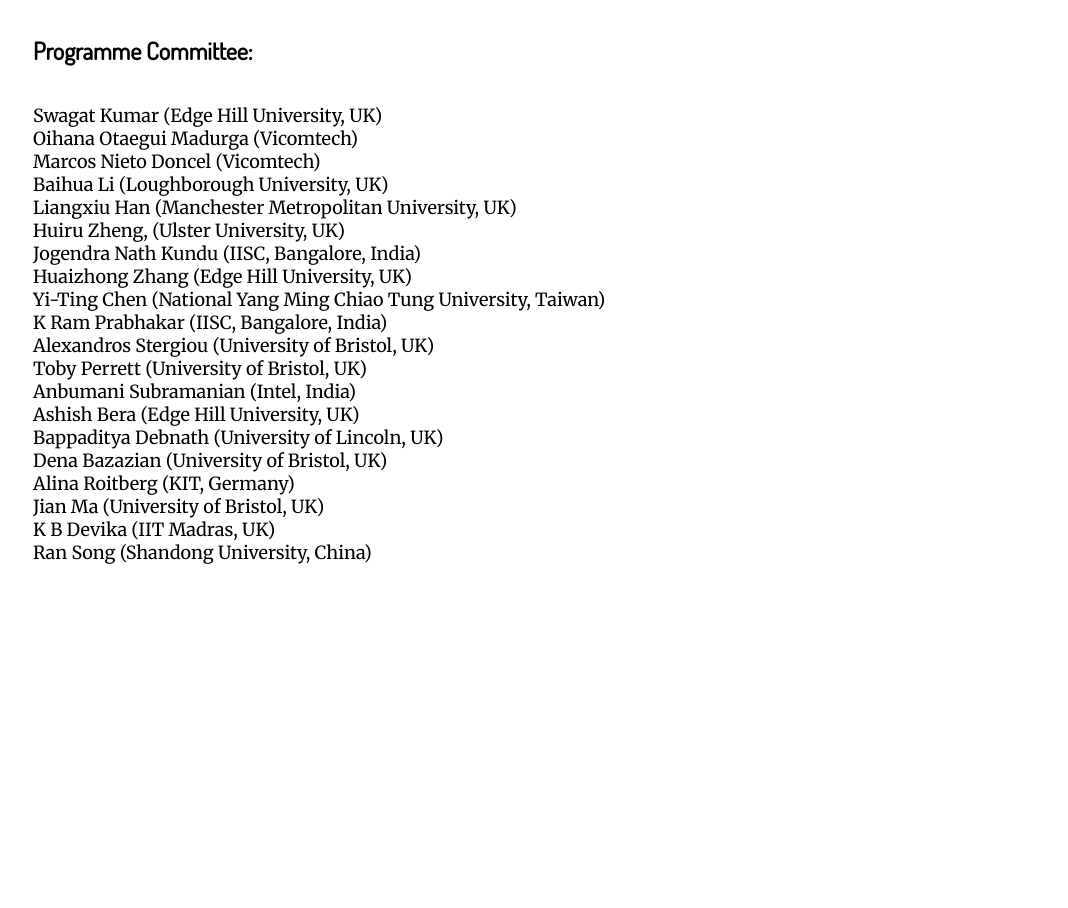
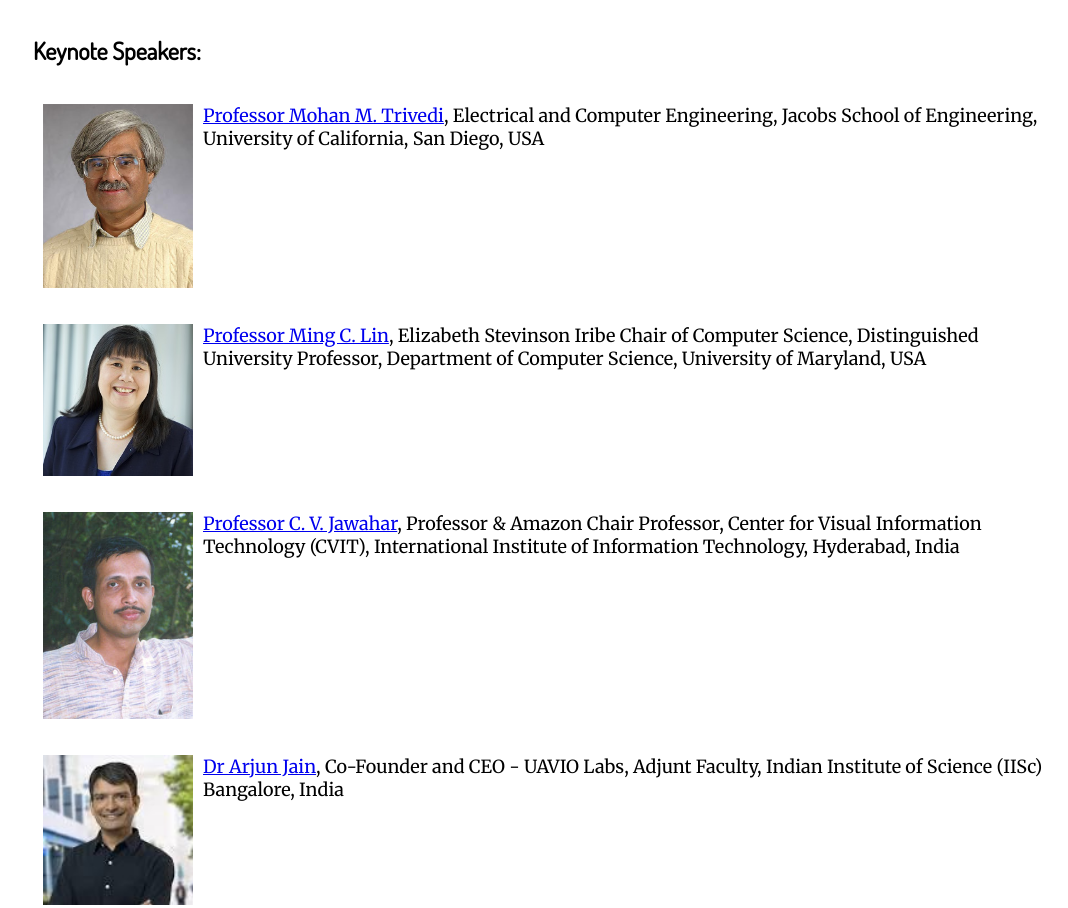
Before and after one commit to ArdhenduBehera/HPIV, a plain HTML site: page people.html in a window 1280 px wide. Shown: the part 1500-2408 px from the top of the page, without its empty margins (95-1163 px from the left). Before the commit the page ends 2082 px from the top, so only its background shows below. Drawn offline with Linux system fonts and the light colour scheme.

Commit message:
Update people.html

```diff
--- a/people.html
+++ b/people.html
@@ -81,6 +81,36 @@
          -->
         </div>
      </section>
+     <section>
+        <h2 id="committeeheader">Keynote Speakers:</h2>
+        <div class="committeeHolder">
+                <p><a href="http://cvrr.ucsd.edu/members/index.html"> <img alt="Image of Mohan Trivedi" src="img/Mohan.jpg" width="150" align="left" hspace="10"></a>
+                    <a href="http://cvrr.ucsd.edu/members/index.html">Professor Mohan M. Trivedi</a>, Electrical and Computer Engineering,
+                    Jacobs School of Engineering, University of California, San Diego, USA</p>
+
+                <p><a href="http://www.cs.umd.edu/~lin/"><img alt="Image of Ming C Lin" src="img/Ming_Lin.jpg" width="150" align="left" hspace="10""></a>
+                <a href="http://www.cs.umd.edu/~lin/">Professor Ming C. Lin</a>,
+                Elizabeth Stevinson Iribe Chair of Computer Science, Distinguished University Professor, Department of Computer Science, University of Maryland, USA
+                    <!-- <br><br>
+                Prof Lin's research interests include computational robotics, haptics, physically-based modeling, virtual reality, sound rendering, and geometric computing.
+                    She has (co-)authored more than 300 refereed publications in these areas and co-edited/authored four books. She has served on hundreds of program
+                    committees of leading conferences and co-chaired dozens of international conferences and workshops. She is currently a member of Computing Research
+                    Association-Women (CRA-W) Board of Directors, Chair of IEEE Computer Society (CS) Transactions Operating Committee, Chair of IEEE CS Computer
+                    Pioneer Award, and Chair of ACM SIGGRAPH Outstanding Doctoral Dissertation Award. She is a former member of IEEE CS Board of Governors, a former
+                    Editor-in-Chief of IEEE Transactions on Visualization and Computer Graphics (2011-2014), a former Chair of IEEE CS Transactions Operations Committee,
+                    and a member of several editorial boards. She also has served on several steering committees and advisory boards of international conferences,
+                    as well as government and industrial technical advisory committees.-->
+                    </p>
+
+                <p><a href="http://faculty.iiit.ac.in/~jawahar/"><img alt="Image of Jawahar" src="img/JAWAHAR3.jpg" width="150" align="left" hspace="10""></a>
+                <a href="http://faculty.iiit.ac.in/~jawahar/">Professor C. V. Jawahar</a>,
+                Professor & Amazon Chair Professor, Center for Visual Information Technology (CVIT), International Institute of Information Technology, Hyderabad, India</p>
+
+            <p><a href="http://arjunjain.co.in/"><img alt="Image of Arjun Jain" src="img/Arjun.jpg" width="150" align="left" hspace="10""></a>
+                <a href="http://arjunjain.co.in/">Dr Arjun Jain</a>,
+                Co-Founder and CEO - UAVIO Labs, Adjunt Faculty, Indian Institute of Science (IISc) Bangalore, India</p>
+     </div>
+     </section>
 
         <h2>Programme Committee: </h2>
         <p> Swagat Kumar (Edge Hill University, UK) <br>
```
